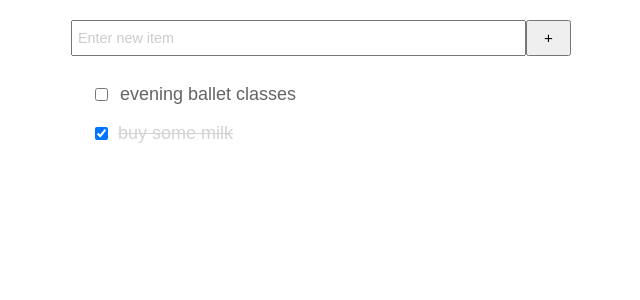
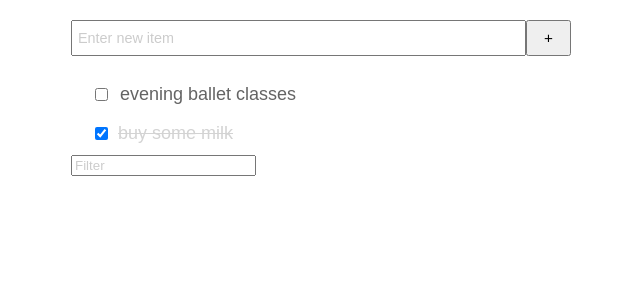
Before and after one commit to pawk/todo-app, a React (Create React App) app: page / in a window 1280 px wide. Shown: the top 300 px of the page, without its empty margins (319-959 px from the left). Built offline with nearby package versions, Linux system fonts and the light colour scheme.

Commit message:
filter implementation

```diff
--- a/src/app.css
+++ b/src/app.css
@@ -1,5 +1,6 @@
 :root {
   --item-input-text-color: #646464;
+  --filter-input-placeholder-color: #ccc;
   --item-done-text-color: lightgray;
 }
 
--- /dev/null
+++ b/src/todo/filter.css
@@ -0,0 +1,3 @@
+.todo__filter-input::placeholder {
+  color: var(--filter-input-placeholder-color);
+}
--- /dev/null
+++ b/src/todo/filter.jsx
@@ -0,0 +1,21 @@
+import React from 'react';
+
+import './filter.css';
+
+const handleKeyUp = fn => e => {
+  if (e.keycode === 27 || e.which === 27) {
+    e.target.value = '';
+  }
+  fn(e.target.value);
+};
+
+export default function TodoFilter({ onFilter }) {
+  return (
+    <section>
+      <input type="text"
+        className="todo__filter-input"
+        onKeyUp={handleKeyUp(onFilter)}
+        placeholder="Filter" />
+    </section>
+  );
+}
--- a/src/todo/list.jsx
+++ b/src/todo/list.jsx
@@ -1,7 +1,9 @@
 import React from 'react';
 import PropTypes from 'prop-types';
 
+// TODO - break imports
 import { TodoItem, TodoAdd } from './index';
+import TodoFilter from './filter';
 import Service from './service';
 
 import './list.css';
@@ -12,6 +14,11 @@ export default class TodoList extends React.Component {
       PropTypes.arrayOf(PropTypes.element),
       PropTypes.element
     ])
+  }
+
+  state = {
+    items: null,
+    filter: null
   }
 
   constructor() {
@@ -41,25 +48,46 @@ export default class TodoList extends React.Component {
   }
 
   selectItem = item => e => {
-    const items = this.service.toggle(item).getAll();
+    const items = this.service
+      .toggle(item)
+      .getAll({
+        filter: this.state.filter
+      });
     this.setState({ items });
   }
 
   addItem = item => {
-    const items = this.service.add(item).getAll();
+    const items = this.service
+      .add(item)
+      .getAll({
+        filter: this.state.filter
+      });
     this.setState({ items });
   };
 
   updateItem = item => content => {
     let found = this.state.items.find(el => el === item);
     found.content = content;
-    const items = this.service.update(item, content).getAll();
+    const items = this.service
+      .update(item, content)
+      .getAll({
+        filter: this.state.filter
+      });
     this.setState({ items });
   }
 
   removeItem = item => e => {
-    let items = this.service.delete(item).getAll();
+    let items = this.service
+      .delete(item)
+      .getAll({
+        filter: this.state.filter
+      });
     this.setState({ items });
+  }
+
+  filterItems = filter => {
+    const items = this.service.getAll({ filter });
+    this.setState({ filter, items });
   }
 
   render() {
@@ -75,7 +103,8 @@ export default class TodoList extends React.Component {
             onUpdate={this.updateItem(item)}
           >{item.content}</TodoItem>
         )}
+      <TodoFilter onFilter={this.filterItems} ></TodoFilter>
       </div>
-    )
+    );
   }
 }
--- a/src/todo/service.js
+++ b/src/todo/service.js
@@ -7,8 +7,12 @@ export default class TodoService {
     this.load();
   }
 
-  getAll() {
-    return this.items.sort(this.ordering);
+  getAll({ filter } = {}) {
+    let ret = this.items;
+    if (filter) {
+      ret = ret.filter(item => item.content.includes(filter));
+    }
+    return ret.sort(this.ordering);
   }
 
   add(...items) {
@@ -45,7 +49,7 @@ export default class TodoService {
 
   load() {
     const stored = localStorage.getItem('items');
-    let max= 0;
+    let max = 0;
 
     if (stored) {
       this.items = [...this.items, ...JSON.parse(stored)];
@@ -59,7 +63,8 @@ export default class TodoService {
     localStorage.setItem('items', JSON.stringify(this.items));
   }
 
-  unique = (item) => !this.items.find(el => el.content === item.content);
+  unique = (item) => !this.items
+    .find(el => el.content === item.content);
 
   ordering = (a, b) => {
     if (a.done === b.done) {
```
